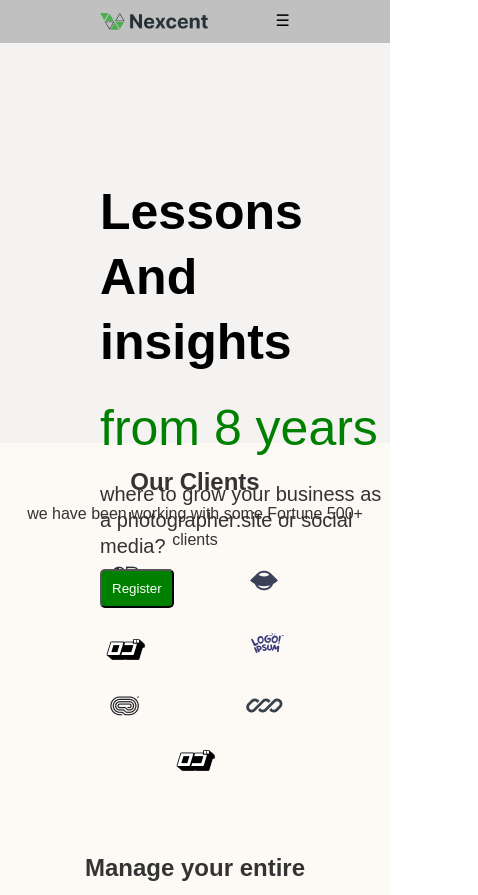
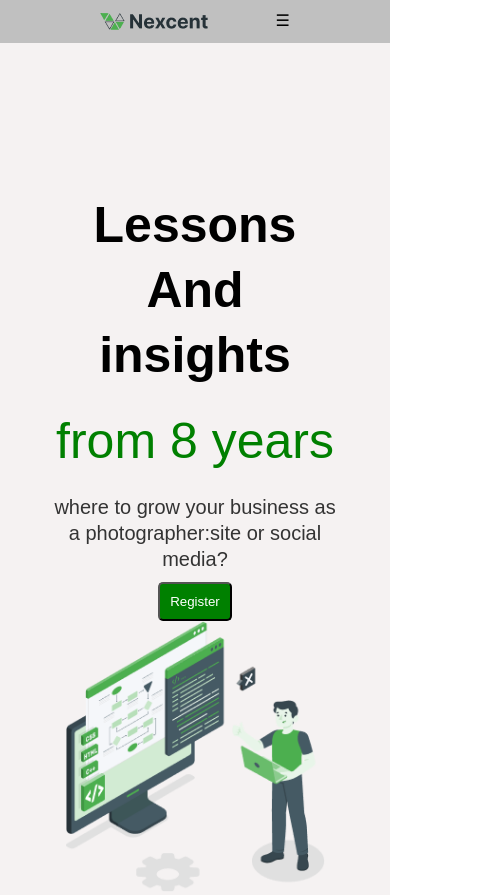
Before and after one commit to GanjKhatoonAli/Hackathon-Project, a plain HTML site: page index.html in a window 390 px wide. Shown: the top 895 px of the page, 478 px wide, since content can reach past the window. Drawn offline with Linux system fonts and the light colour scheme; files whose address does not match are found by name.

Commit message:
Update style.css

```diff
--- a/style.css
+++ b/style.css
@@ -10,6 +10,7 @@ body{
     height: 100vh;
     color: black;
     line-height: 1.3;
+    overflow-x: hidden;
 }
 .navbar{
     display: flex;
@@ -65,7 +66,7 @@ header{
 header img{
     position: relative;
     top: -10px;
-   left: 900px;
+   left: 600px;
    max-width: 100%;
    height: auto;
 }
@@ -407,17 +408,34 @@ header img{
 }
 
 @media (max-width: 768px) {
-    header img{
-        max-width: 100%;
-        height: 100%;
-        margin: 0 auto;
+    header {
+        width: 100%;
         display: flex;
         flex-direction: column;
-        top: 200px;
-        padding: 100px;
-        left: 10%;
+        padding: 50px; /* optional: reduce padding for smaller screens */
+    }
+
+    header img {
+        max-width: 90%;
+        height: auto;
+        margin: 0 auto;
+        position: static; /* remove weird positioning on small screens */
+    }
+
+    .hello {
+        position: static;
+        margin-top: 20px;
+        text-align: center;
+    }
+
+    .hello h1,
+    .hello span,
+    .hello p,
+    .hello button {
+        margin-left: 0;
     }
 }
+
 
 @media{
     section{
@@ -429,3 +447,17 @@ header img{
         flex-direction: column;
     }
 }
+@media (max-width:768px) {
+    .client{
+        display: flex;
+        flex-direction: column;
+        width: 100%;
+    }
+}
+@media (max-width:768px) {
+    .cards{
+        display: flex;
+        flex-direction: column;
+        width: 100%;
+    }
+}
```
